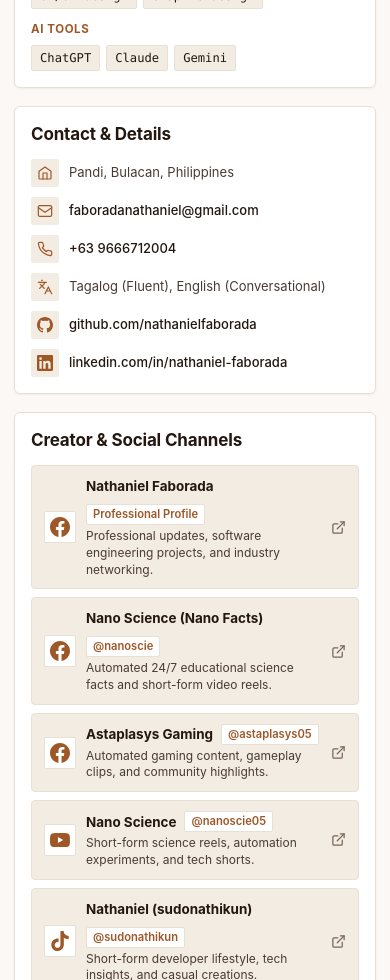
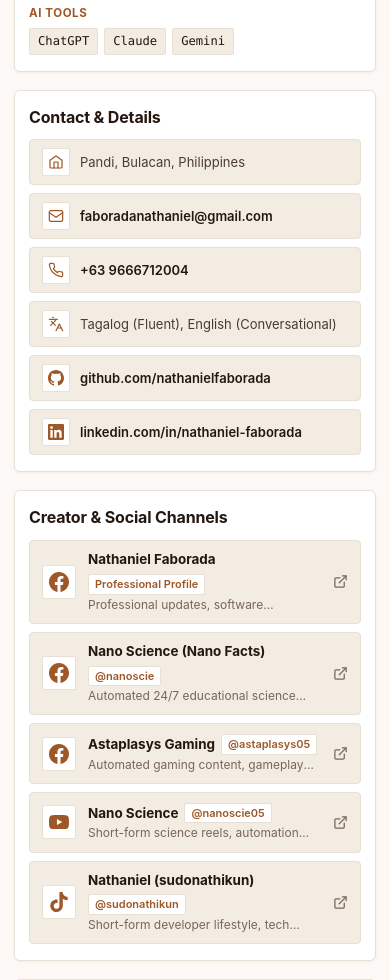
Before and after one commit to nathanielfaborada/nathanielfaborada.github.io, a React (Vite) app: page /about in a window 390 px wide. Shown: the part 1020-2000 px from the top of the page. Built offline with nearby package versions, Linux system fonts and the light colour scheme.

Commit message:
feat: implement modern compact tiles layout for about page on mobile (Sprint 49)

```diff
--- a/src/pages/PublicPages/About/AboutPage.css
+++ b/src/pages/PublicPages/About/AboutPage.css
@@ -412,65 +412,171 @@
 }
 
 @media (max-width: 640px) {
+  .section-card {
+    padding: 16px 14px;
+  }
+
+  .section-title {
+    font-size: 1rem;
+    margin-bottom: 12px;
+  }
+
+  /* Contact & Details: Tactile Touch Tiles */
   .detail-list {
-    gap: 10px;
+    display: flex;
+    flex-direction: column;
+    gap: 8px;
   }
 
   .detail-item {
+    padding: 8px 12px;
+    background-color: var(--bg-surface-subtle);
+    border: 1px solid var(--border-subtle);
+    border-radius: var(--radius-md, 6px);
     font-size: 0.8125rem;
     gap: 10px;
+    min-height: 44px;
+    box-sizing: border-box;
+    transition: background-color 0.15s ease, border-color 0.15s ease;
   }
 
-  .detail-link,
-  .detail-text {
+  .detail-item:hover {
+    background-color: var(--bg-surface-hover);
+    border-color: var(--border-interactive);
+  }
+
+  .detail-icon-wrap {
+    width: 28px;
+    height: 28px;
+    background-color: var(--bg-surface);
+    border: 1px solid var(--border-subtle);
+    border-radius: var(--radius-sm, 4px);
+    flex-shrink: 0;
+  }
+
+  .detail-link {
+    color: var(--text-primary);
+    font-weight: 600;
     word-break: break-all;
     font-size: 0.8125rem;
   }
 
+  .detail-text {
+    word-break: break-word;
+    font-size: 0.8125rem;
+  }
+
+  /* Creator & Social Channels: Sleek 1-line Compact Preview Strips */
   .creator-channels-list {
+    display: flex;
+    flex-direction: column;
     gap: 8px;
   }
 
   .creator-channel-card {
+    display: flex;
+    align-items: center;
+    gap: 12px;
     padding: 10px 12px;
-    gap: 10px;
+    background-color: var(--bg-surface-subtle);
+    border: 1px solid var(--border-subtle);
+    border-radius: var(--radius-md, 6px);
+    min-height: 44px;
   }
 
   .creator-channel-icon-wrap {
-    width: 32px;
-    height: 32px;
+    width: 34px;
+    height: 34px;
+    background-color: var(--bg-surface);
+    border: 1px solid var(--border-subtle);
+    border-radius: var(--radius-sm, 4px);
+    flex-shrink: 0;
+    display: flex;
+    align-items: center;
+    justify-content: center;
+  }
+
+  .creator-channel-info {
+    flex: 1;
+    min-width: 0;
+    gap: 2px;
+  }
+
+  .creator-channel-heading {
+    display: flex;
+    align-items: center;
+    gap: 6px;
+    flex-wrap: wrap;
   }
 
   .creator-channel-title {
     font-size: 0.84rem;
+    font-weight: 700;
+    line-height: 1.25;
   }
 
   .creator-channel-handle {
-    font-size: 0.7rem;
+    font-size: 0.6875rem;
     padding: 1px 6px;
+    background-color: var(--bg-surface);
   }
 
   .creator-channel-desc {
     font-size: 0.75rem;
-    line-height: 1.4;
+    color: var(--text-muted);
+    line-height: 1.35;
+    margin: 0;
+    overflow: hidden;
+    text-overflow: ellipsis;
+    display: -webkit-box;
+    -webkit-line-clamp: 1;
+    -webkit-box-orient: vertical;
   }
 
+  .creator-channel-action {
+    flex-shrink: 0;
+    margin-top: 0;
+  }
+
+  /* Recommended Tools & Referrals: Sleek 1-line Compact Preview Strips */
   .developer-referrals-list {
+    display: flex;
+    flex-direction: column;
     gap: 8px;
   }
 
   .developer-referral-card {
+    display: flex;
+    align-items: center;
+    gap: 12px;
     padding: 10px 12px;
-    gap: 10px;
+    background-color: var(--bg-surface-subtle);
+    border: 1px solid var(--border-subtle);
+    border-radius: var(--radius-md, 6px);
+    min-height: 44px;
   }
 
   .developer-referral-icon-wrap {
-    width: 32px;
-    height: 32px;
+    width: 34px;
+    height: 34px;
+    background-color: var(--bg-surface);
+    border: 1px solid var(--border-subtle);
+    border-radius: var(--radius-sm, 4px);
+    flex-shrink: 0;
+    display: flex;
+    align-items: center;
+    justify-content: center;
+  }
+
+  .developer-referral-info {
+    flex: 1;
+    min-width: 0;
+    gap: 2px;
   }
 
   .developer-referral-name {
     font-size: 0.84rem;
+    font-weight: 700;
   }
 
   .developer-referral-badge {
@@ -483,9 +589,22 @@
 
   .developer-referral-desc {
     font-size: 0.75rem;
-    line-height: 1.4;
+    color: var(--text-muted);
+    line-height: 1.35;
+    margin: 0;
+    overflow: hidden;
+    text-overflow: ellipsis;
+    display: -webkit-box;
+    -webkit-line-clamp: 1;
+    -webkit-box-orient: vertical;
   }
 
+  .developer-referral-action {
+    flex-shrink: 0;
+    margin-top: 0;
+  }
+
+  /* Learned Skills: Compact Category Spacing */
   .skills-category {
     margin-bottom: 12px;
   }
@@ -494,4 +613,9 @@
     font-size: 0.72rem;
     margin-bottom: 6px;
   }
+
+  .skills-desc {
+    font-size: 0.8125rem;
+    margin-bottom: 12px;
+  }
 }
```
Also changed, not shown: 5 other files (tests, documents, lock files or other folders).
